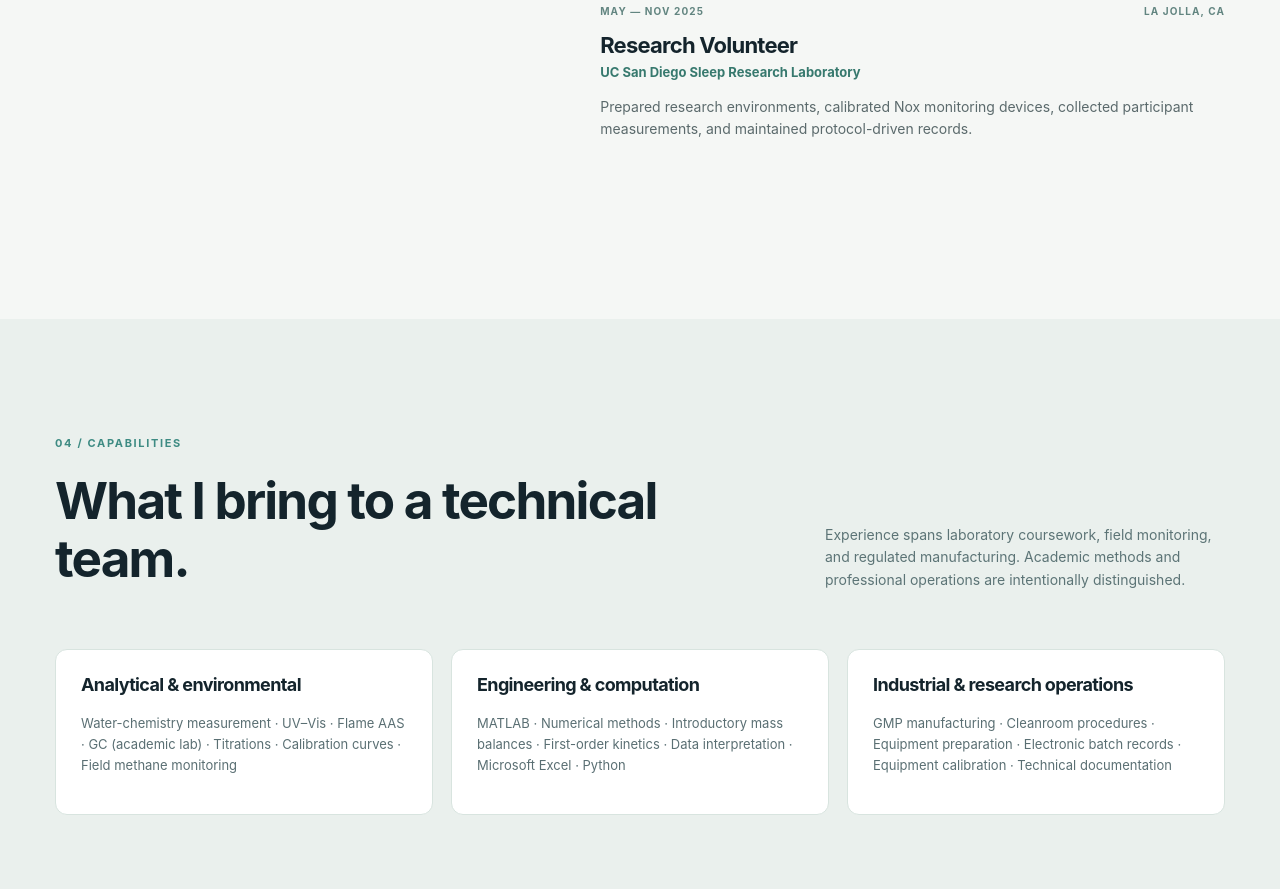
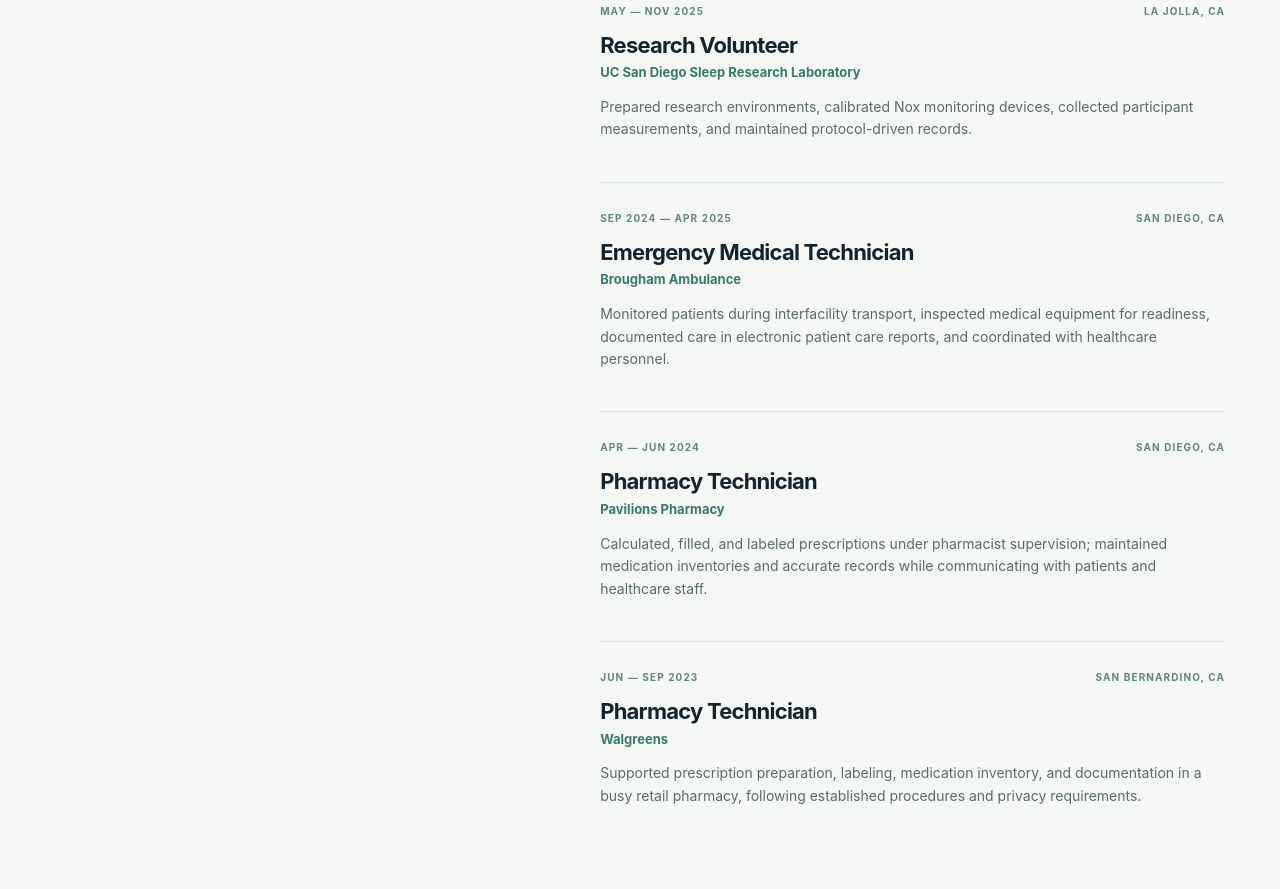
Before and after one commit to emmgalindo/emmgalindo.github.io, a plain HTML site: page index.html in a window 1280 px wide. Shown: the part 3951-4840 px from the top of the page. Drawn offline with Linux system fonts and the light colour scheme.

Commit message:
Show EMT and pharmacy technician experience alongside engineering work

```diff
--- a/index.html
+++ b/index.html
@@ -70,8 +70,11 @@
     <article><div class="timeline-meta"><span>JUL — AUG 2026</span><span>SOUTHERN CALIFORNIA</span></div><h3>Environmental Monitoring Technician</h3><p class="employer">RES Environmental</p><p>Performed landfill methane surface-emissions surveys using Toxic Vapor Analyzers; prepared field equipment and weather stations and assisted with gas sampling.</p></article>
     <article><div class="timeline-meta"><span>2022 — 2026</span><span>SAN BERNARDINO, CA</span></div><h3>Technology Assistant</h3><p class="employer">Craftykari LLC · Per diem</p><p>Maintained automated printing and cutting equipment, prepared machine-compatible files, and supported production workflow accuracy.</p></article>
     <article><div class="timeline-meta"><span>MAY — NOV 2025</span><span>LA JOLLA, CA</span></div><h3>Research Volunteer</h3><p class="employer">UC San Diego Sleep Research Laboratory</p><p>Prepared research environments, calibrated Nox monitoring devices, collected participant measurements, and maintained protocol-driven records.</p></article>
+    <article><div class="timeline-meta"><span>SEP 2024 — APR 2025</span><span>SAN DIEGO, CA</span></div><h3>Emergency Medical Technician</h3><p class="employer">Brougham Ambulance</p><p>Monitored patients during interfacility transport, inspected medical equipment for readiness, documented care in electronic patient care reports, and coordinated with healthcare personnel.</p></article>
+    <article><div class="timeline-meta"><span>APR — JUN 2024</span><span>SAN DIEGO, CA</span></div><h3>Pharmacy Technician</h3><p class="employer">Pavilions Pharmacy</p><p>Calculated, filled, and labeled prescriptions under pharmacist supervision; maintained medication inventories and accurate records while communicating with patients and healthcare staff.</p></article>
+    <article><div class="timeline-meta"><span>JUN — SEP 2023</span><span>SAN BERNARDINO, CA</span></div><h3>Pharmacy Technician</h3><p class="employer">Walgreens</p><p>Supported prescription preparation, labeling, medication inventory, and documentation in a busy retail pharmacy, following established procedures and privacy requirements.</p></article>
   </div></div></section>
-  <section class="section skills-section" id="skills"><div class="shell"><div class="section-intro"><div><span class="section-number">04 / CAPABILITIES</span><h2>What I bring to a technical team.</h2></div><p>Experience spans laboratory coursework, field monitoring, and regulated manufacturing. Academic methods and professional operations are intentionally distinguished.</p></div><div class="skill-grid"><div><h3>Analytical & environmental</h3><p>Water-chemistry measurement · UV–Vis · Flame AAS · GC (academic lab) · Titrations · Calibration curves · Field methane monitoring</p></div><div><h3>Engineering & computation</h3><p>MATLAB · Numerical methods · Introductory mass balances · First-order kinetics · Data interpretation · Microsoft Excel · Python</p></div><div><h3>Industrial & research operations</h3><p>GMP manufacturing · Cleanroom procedures · Equipment preparation · Electronic batch records · Equipment calibration · Technical documentation</p></div></div></div></section>
+  <section class="section skills-section" id="skills"><div class="shell"><div class="section-intro"><div><span class="section-number">04 / CAPABILITIES</span><h2>What I bring to a technical team.</h2></div><p>Experience spans laboratory coursework, field monitoring, regulated manufacturing, and healthcare settings. Academic methods and professional operations are intentionally distinguished.</p></div><div class="skill-grid"><div><h3>Analytical & environmental</h3><p>Water-chemistry measurement · UV–Vis · Flame AAS · GC (academic lab) · Titrations · Calibration curves · Field methane monitoring</p></div><div><h3>Engineering & computation</h3><p>MATLAB · Numerical methods · Introductory mass balances · First-order kinetics · Data interpretation · Microsoft Excel · Python</p></div><div><h3>Industrial & research operations</h3><p>GMP manufacturing · Cleanroom procedures · Electronic batch records · Equipment calibration · Patient care reporting · Pharmacy documentation · Technical documentation</p></div></div></div></section>
   <section class="contact-section" id="contact"><div class="shell contact-grid"><div><span class="section-number">05 / CONNECT</span><h2>Let's build something <em>that matters.</em></h2><p>Interested in opportunities involving environmental systems, chemical processing, analytical testing, and engineering development.</p><a class="button primary" href="mailto:emmgalindo234@gmail.com">Email me ↗</a></div><div class="contact-links"><a href="https://github.com/emmgalindo" target="_blank" rel="noopener noreferrer"><span>GitHub</span><span>↗</span></a><a href="https://github.com/emmgalindo/chemical-engineering-portfolio" target="_blank" rel="noopener noreferrer"><span>Project repository</span><span>↗</span></a><a href="https://www.linkedin.com/in/emmanuel-galindo-montellano/" target="_blank" rel="noopener noreferrer"><span>LinkedIn</span><span>↗</span></a><a href="mailto:emmgalindo234@gmail.com"><span>Email</span><span>↗</span></a></div></div></section>
 </main>
 <footer class="footer"><div class="shell footer-inner"><span>© 2026 Emmanuel Galindo-Montellano</span><span>Built on GitHub Pages · Evidence-led engineering portfolio</span><a href="#top">Back to top ↑</a></div></footer>
```
